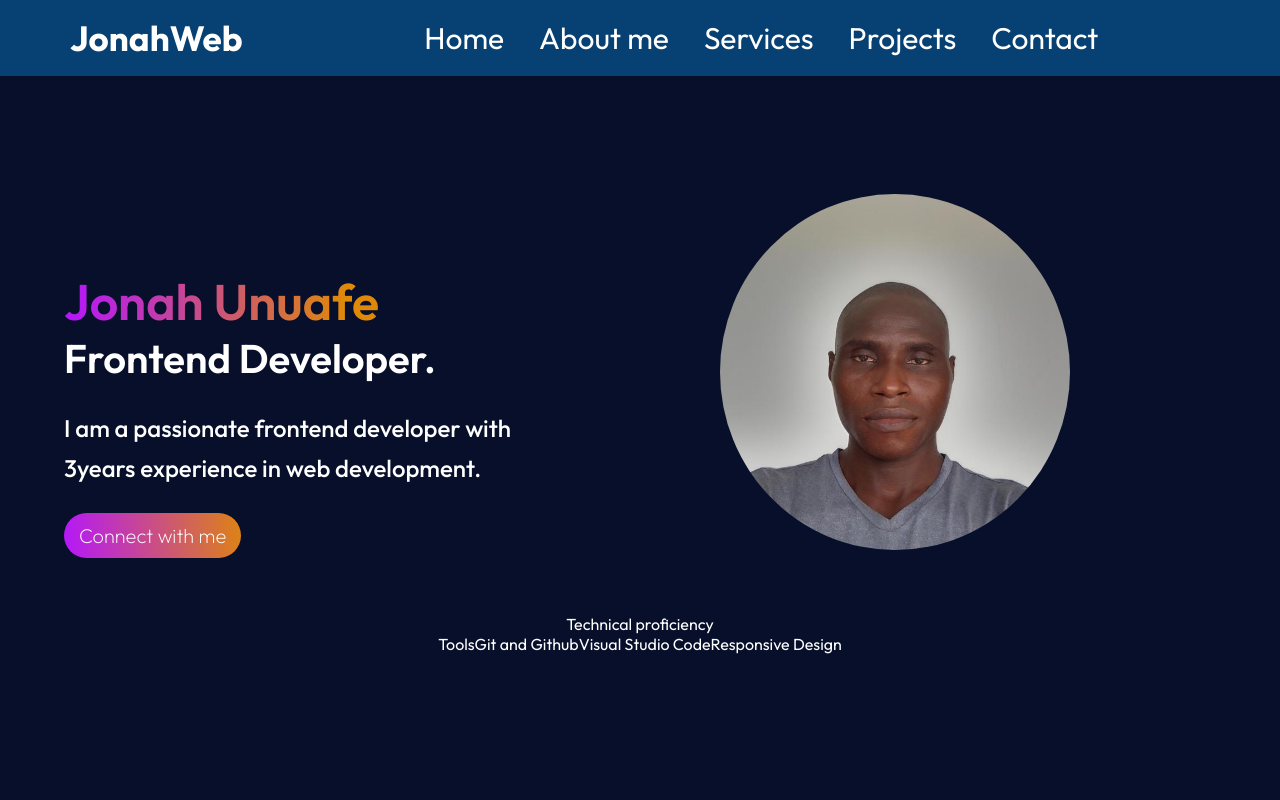
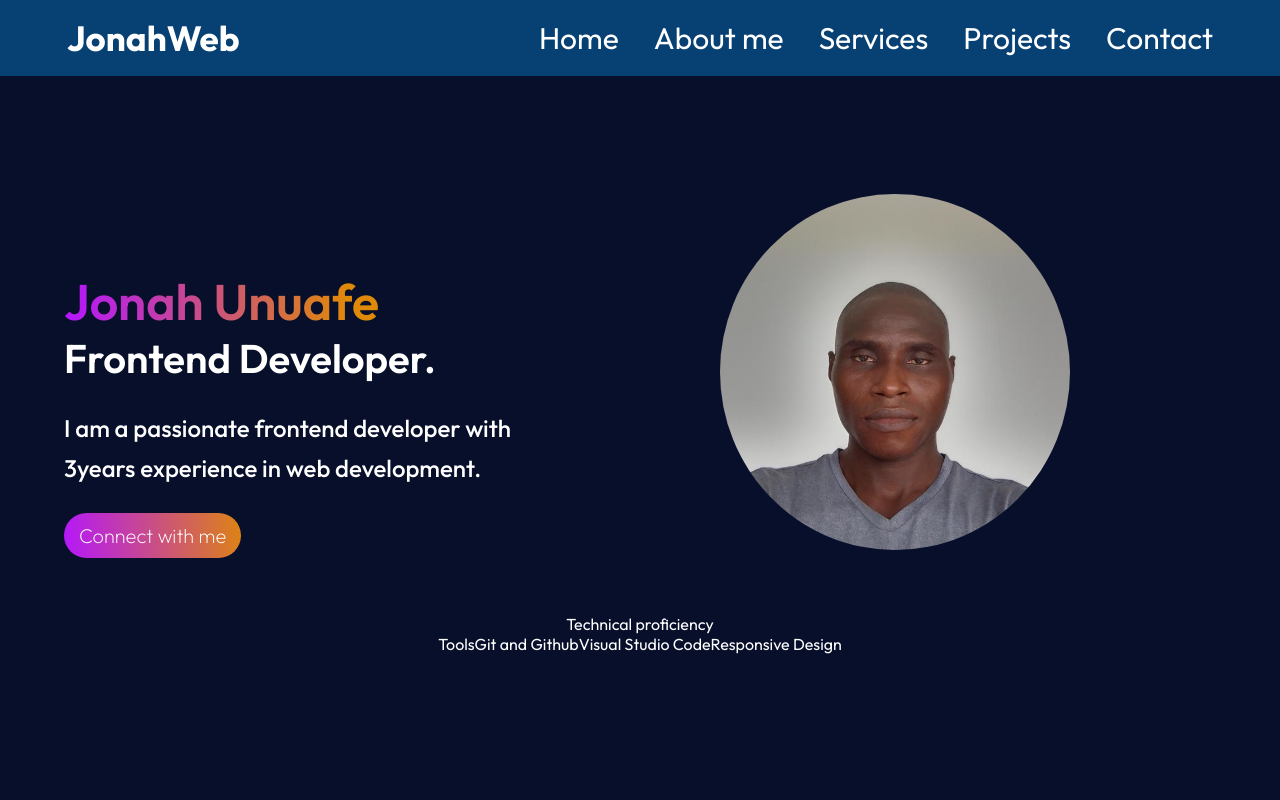
Before and after one commit to jonahunuafe/portfolio-react, a React (Vite) app: page / in a window 1280 px wide. Shown: the top 800 px of the page. Built offline with nearby package versions, Linux system fonts and the light colour scheme.

Commit message:
refactor styling of portfolio

```diff
--- a/src/App.jsx
+++ b/src/App.jsx
@@ -9,8 +9,8 @@ import Navbar from "./components/Navbar/Navbar";
 const App = () => {
   return (
     <>
+      <Navbar />
       <div className="overallContainer">
-        <Navbar />
         <Home />
         <About />
         <Services />
--- a/src/components/About/About.module.css
+++ b/src/components/About/About.module.css
@@ -3,8 +3,6 @@
    flex-direction: column;
    align-items: center;
    gap: 1.5rem;
-   width: 90%;
-   margin: auto;
    margin-top: 4rem;
 }
 
--- a/src/components/Contact/Contact.module.css
+++ b/src/components/Contact/Contact.module.css
@@ -4,8 +4,6 @@
    align-items: center;
    justify-content: center;
    gap: 2rem;
-   width: 90%;
-   margin: auto;
    margin-top: 4rem;
 }
 
--- a/src/components/Home/Home.module.css
+++ b/src/components/Home/Home.module.css
@@ -2,8 +2,6 @@
    display: flex;
    flex-direction: column;
    align-items: center;
-   width: 90%;
-   margin: auto;
    gap: 1.5rem;
 }
 
--- a/src/components/Navbar/Navbar.jsx
+++ b/src/components/Navbar/Navbar.jsx
@@ -32,31 +32,31 @@ const Navbar = () => {
          <MdClose  className={classes.closeMobileNav} onClick={closeMenu} />
          <div className={classes.lists}>
             <li onClick={() => menuHandler("home")}>
-               <AnchorLink href="#home">
+               <AnchorLink className={classes.AnchorLink} href="#home">
                   Home
                   {menu === "home" && <FaMinus className={classes.minusSign} />}
                </AnchorLink>
             </li>
             <li onClick={() => menuHandler("about")}>
-               <AnchorLink offset={50} href="#about">
+               <AnchorLink className={classes.AnchorLink} offset={50} href="#about">
                   About me
                   {menu === "about" && <FaMinus className={classes.minusSign} />}
                </AnchorLink>
                </li>
             <li onClick={() => menuHandler("services")}>
-               <AnchorLink offset={50} href="#services">
+               <AnchorLink className={classes.AnchorLink} offset={50} href="#services">
                   Services
                   {menu === "services" && <FaMinus className={classes.minusSign} />}
                </AnchorLink>
                </li>
             <li onClick={() => menuHandler("work")}>
-               <AnchorLink offset={50} href="#projects">
+               <AnchorLink className={classes.AnchorLink} offset={50} href="#projects">
                   Projects
                   {menu === "work" && <FaMinus className={classes.minusSign} />}
                </AnchorLink>
                </li>
             <li onClick={() => menuHandler("contact")}>
-               <AnchorLink offset={50} href="#contact">
+               <AnchorLink className={classes.AnchorLink} offset={50} href="#contact">
                   Contact
                   {menu === "contact" && <FaMinus className={classes.minusSign} />}
                </AnchorLink>
--- a/src/components/Navbar/Navbar.module.css
+++ b/src/components/Navbar/Navbar.module.css
@@ -36,11 +36,14 @@
 }
 
 .lists li {
+   list-style: none;
+   cursor: pointer;
+   transition: 0.3s;
+}
+
+.AnchorLink {
    display: flex;
    flex-direction: column;
-   font-size: 1.2em;
-   cursor: pointer;
-   transition: 0.3s;
 }
 
 .lists li:hover {
@@ -74,7 +77,7 @@
 @media(min-width: 768px) {
    .navbar h1 {
       font-size: 35px;
-      margin-left: 70px;
+      margin-left: 67px;
    }
 
    .navbar {
@@ -87,12 +90,15 @@
       position: static;
       background: inherit;
       right: 0px;
+      display: flex;
+      justify-content: flex-end;
    }
 
    .lists {
       flex-direction: row;
       gap: 35px;
       height: inherit;
+      margin-right: 67px;
    }
 
    .lists li {
--- a/src/components/Projects/Projects.module.css
+++ b/src/components/Projects/Projects.module.css
@@ -20,8 +20,6 @@
    align-items: center;
    justify-content: center;
    gap: 2rem;
-   width: 90%;
-   margin: auto;
    margin-top: 4rem;
    margin-bottom: 3rem;
 }
--- a/src/components/Services/Services.module.css
+++ b/src/components/Services/Services.module.css
@@ -4,8 +4,6 @@
    align-items: center;
    justify-content: center;
    gap: 1.5rem;
-   width: 90%;
-   margin: auto;
    margin-top: 4rem;
 }
 
--- a/src/index.css
+++ b/src/index.css
@@ -12,3 +12,8 @@ body {
   color: #fff;
   font-family: "outfit";
 }
+
+.overallContainer {
+  width: 90%;
+  margin: auto;
+}
```
